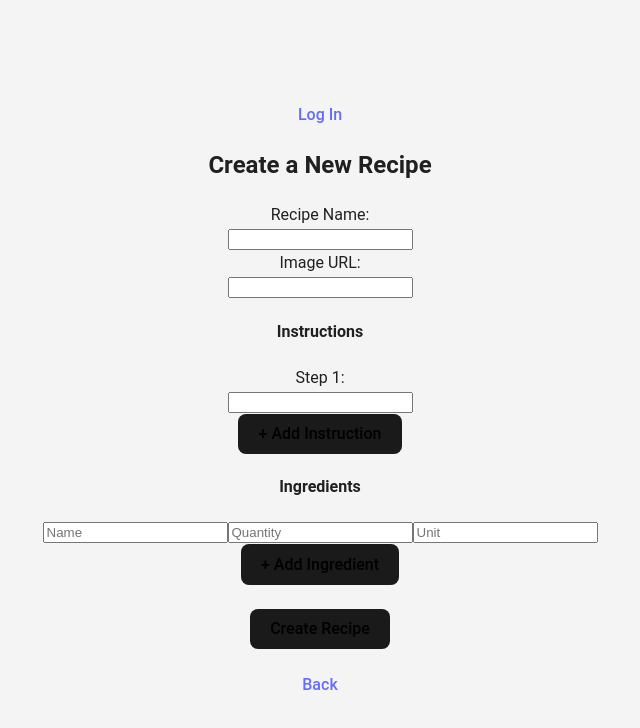
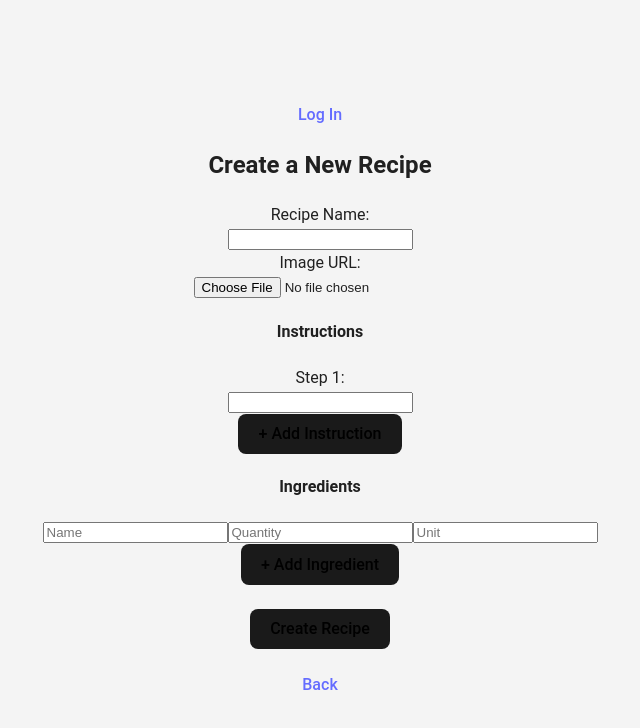
Before and after one commit to Inventory-Managment-Collective/inventory-management-app, a React (Vite) app: page /createRecipe in a window 1280 px wide. Shown: the top 728 px of the page, without its empty margins (320-960 px from the left). Built offline with nearby package versions, Linux system fonts and the light colour scheme; no server answers.

Commit message:
applied same upload picture functionality to recipes

```diff
--- a/src/pages/CreateRecipe.jsx
+++ b/src/pages/CreateRecipe.jsx
@@ -6,13 +6,28 @@ import { getAuth, onAuthStateChanged  } from 'firebase/auth';
 
 export default function CreateRecipe() {
   const [name, setName] = useState('');
-  const [imageUrl, setImageUrl] = useState('');
+  const [imageFile, setImageFile] = useState(null);
   const [instructions, setInstructions] = useState(['']);
   const [ingredients, setIngredients] = useState([{ name: '', quantity: '', unit: '' }]);
   const [user, setUser] = useState(null);
   const navigate = useNavigate();
 
   const auth = getAuth();
+
+  const uploadImageToCloudinary = async (file) => {
+    const formData = new FormData();
+    formData.append("file", file);
+    formData.append("upload_preset", import.meta.env.VITE_UNSIGNED_UPLOAD_PRESET);
+    formData.append("cloud_name", import.meta.env.VITE_CLOUDINARY_NAME);
+
+    const res = await fetch(`https://api.cloudinary.com/v1_1/${import.meta.env.VITE_CLOUDINARY_NAME}/image/upload`, {
+      method: "POST",
+      body: formData,
+    });
+
+    const data = await res.json();
+    return data.secure_url;
+  };
 
   useEffect(() => {
     const unsubscribe = onAuthStateChanged(auth, (user) => {
@@ -29,10 +44,16 @@ export default function CreateRecipe() {
   const handleSubmit = async (e) => {
     e.preventDefault();
 
-    if (!name || !imageUrl || instructions.length === 0 || ingredients.length === 0) {
+    if (!name || instructions.length === 0 || ingredients.length === 0) {
       alert('Please fill in all fields.');
       return;
     }
+
+    let imageUrl = '';
+
+      if (imageFile) {
+        imageUrl = await uploadImageToCloudinary(imageFile);
+      }
 
     const validIngredients = ingredients.filter(
       ing => typeof ing.name === 'string' &&
@@ -97,7 +118,11 @@ export default function CreateRecipe() {
 
         <div>
           <label>Image URL:</label><br />
-          <input value={imageUrl} onChange={e => setImageUrl(e.target.value)} required />
+          <input
+          type="file"
+          accept="image/*"
+          onChange={(e) => setImageFile(e.target.files[0])}
+        />
         </div>
 
         <div>
```
